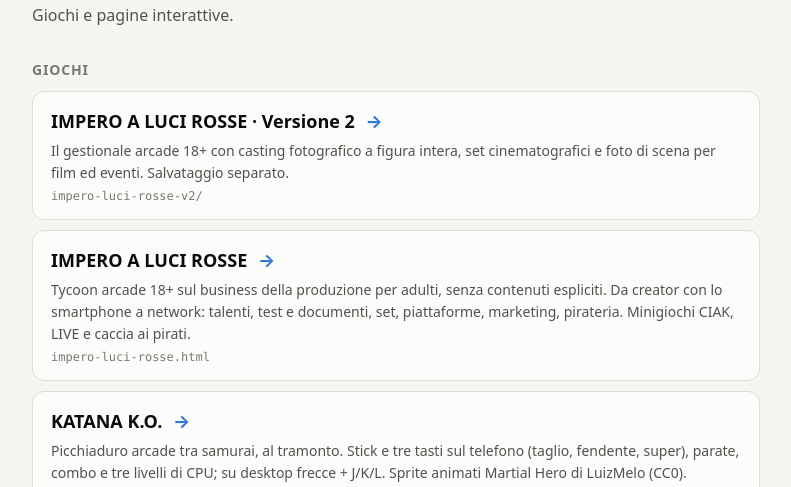
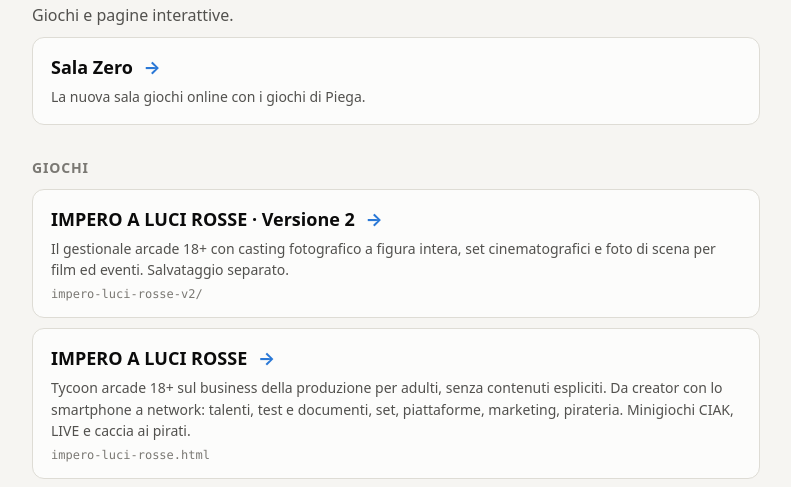
Before and after one commit to frengo1972/Piega, a plain HTML site: page index.html in a window 1280 px wide. Shown: the part 93-580 px from the top of the page, without its empty margins (244-1035 px from the left). Drawn offline with Linux system fonts and the light colour scheme.

Commit message:
Link the Piega archive to Sala Zero

```diff
--- a/index.html
+++ b/index.html
@@ -29,6 +29,10 @@ footer a{color:var(--accent)}
 <main>
 <h1>Piega</h1>
 <p class="sub">Giochi e pagine interattive.</p>
+<a class="card" href="https://frengo1972.github.io/sala-zero/">
+  <div class="t">Sala Zero <span>→</span></div>
+  <div class="d">La nuova sala giochi online con i giochi di Piega.</div>
+</a>
 
 <h2>Giochi</h2>
 <a class="card" href="impero-luci-rosse-v2/">
```
